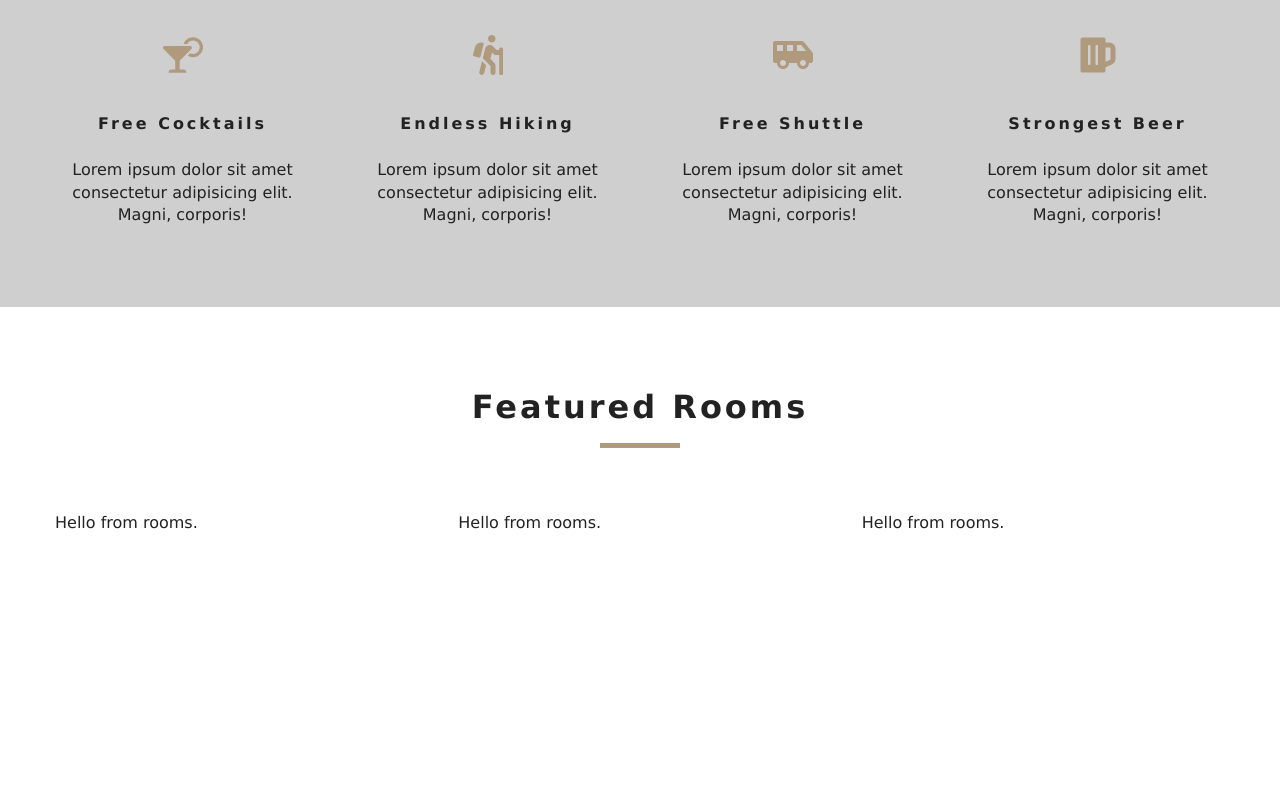
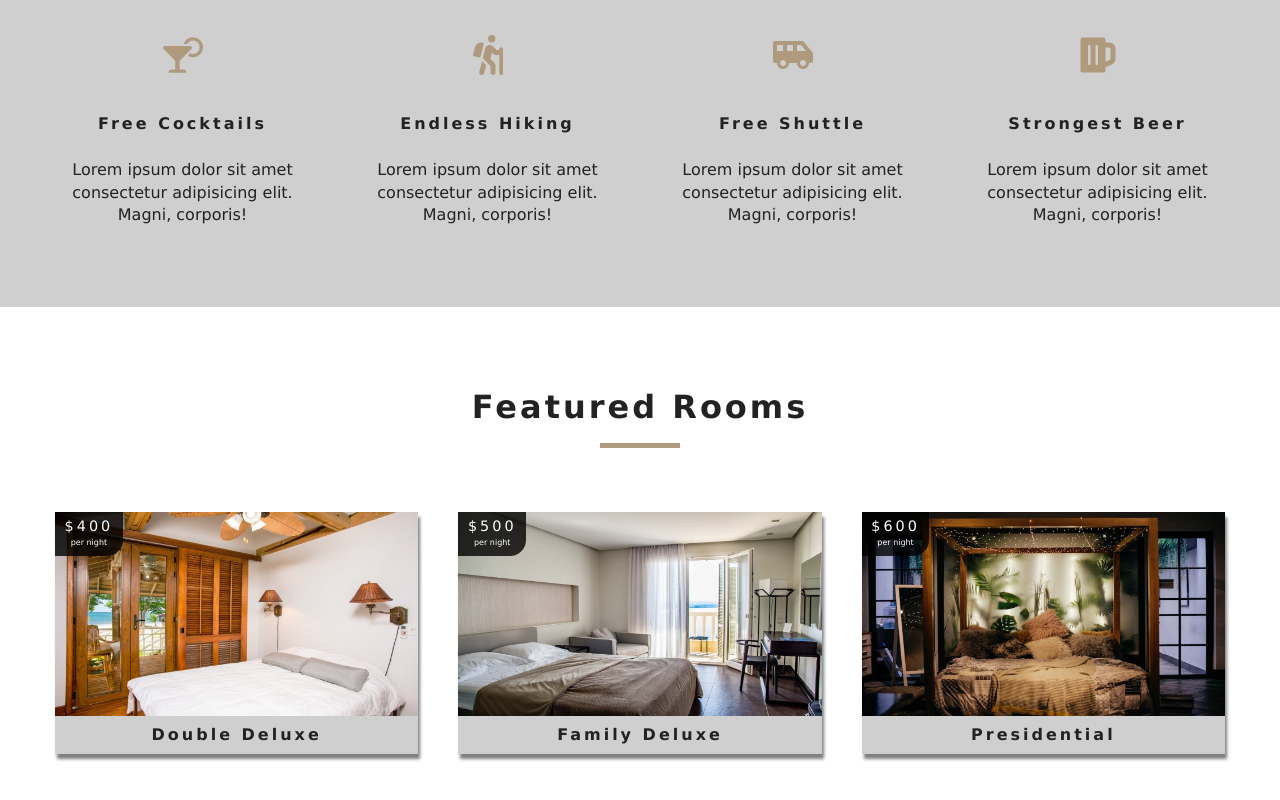
Before and after one commit to praz99/react-resort, a React (Create React App) app: page / in a window 1280 px wide. Shown: the part 972-1772 px from the top of the page. Before the commit the page ends 1586 px from the top, so only its background shows below. Built offline with nearby package versions, Linux system fonts and the light colour scheme.

Commit message:
add contents and style the Room component

```diff
--- a/src/components/Room.js
+++ b/src/components/Room.js
@@ -1,9 +1,32 @@
 import React from 'react';
+import { Link } from 'react-router-dom';
+import PropTypes from 'prop-types';
+import defaultImg from '../images/room-1.jpeg';
 
-export default function Room() {
+export default function Room({ room }) {
+  const {name, slug, images, price} = room;
   return (
-    <div>
-      Hello from rooms.
-    </div>
+    <article className="room">
+      <div className="img-container">
+        <img src={images[0] || defaultImg} alt="single room" />
+        <div className="price-top">
+          <h6>${price}</h6>
+          <p>per night</p>
+        </div>
+        <Link to={`/rooms/${slug}`} className="btn-primary room-link">
+          Features
+        </Link>
+      </div>
+      <p className="room-info">{name}</p>
+    </article>
   );
 };
+
+Room.propTypes = {
+  room: PropTypes.shape({
+    name: PropTypes.string.isRequired,
+    slug: PropTypes.string.isRequired,
+    images: PropTypes.arrayOf(PropTypes.string).isRequired,
+    price: PropTypes.number.isRequired,
+  })
+};
```
